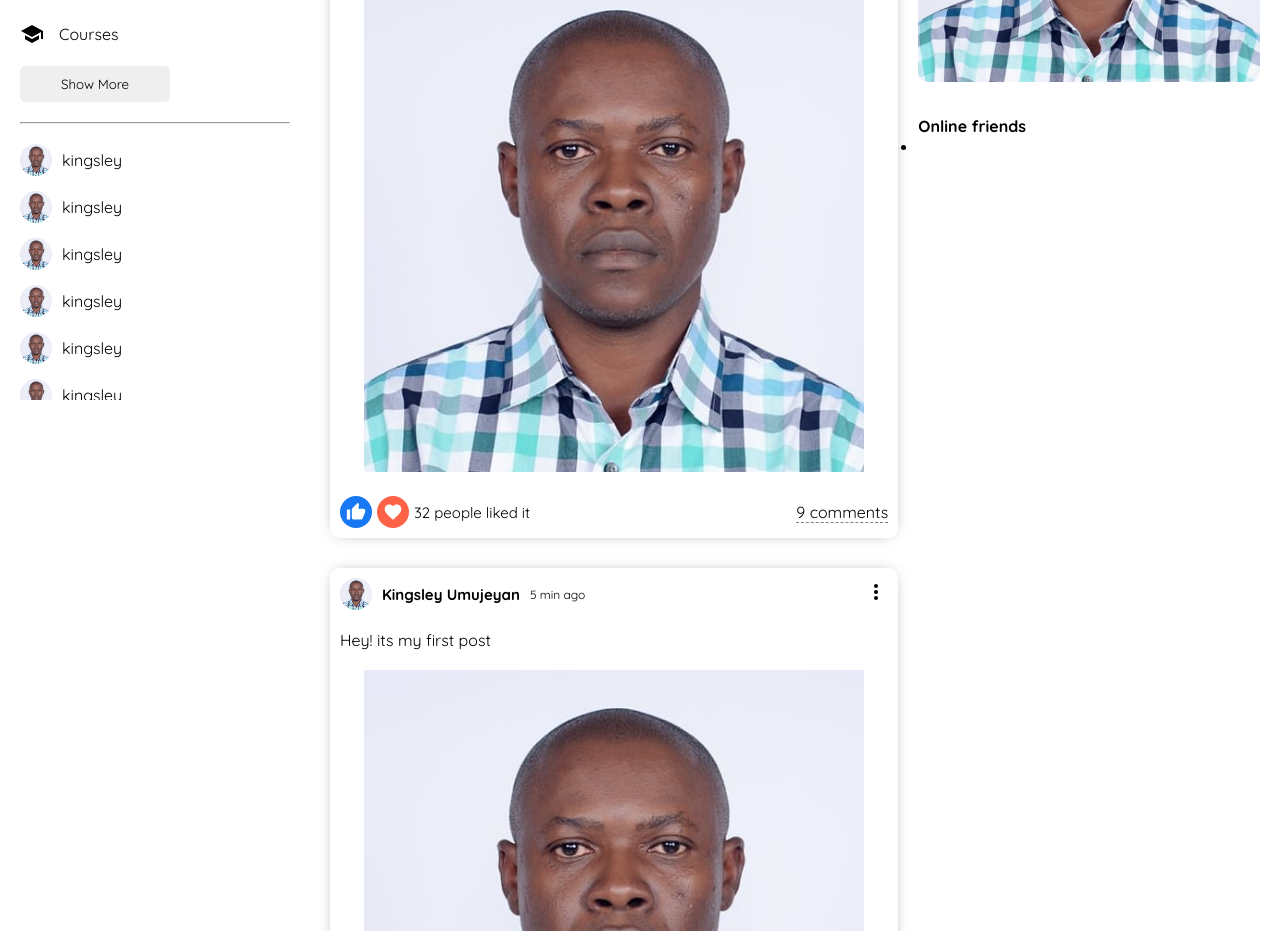
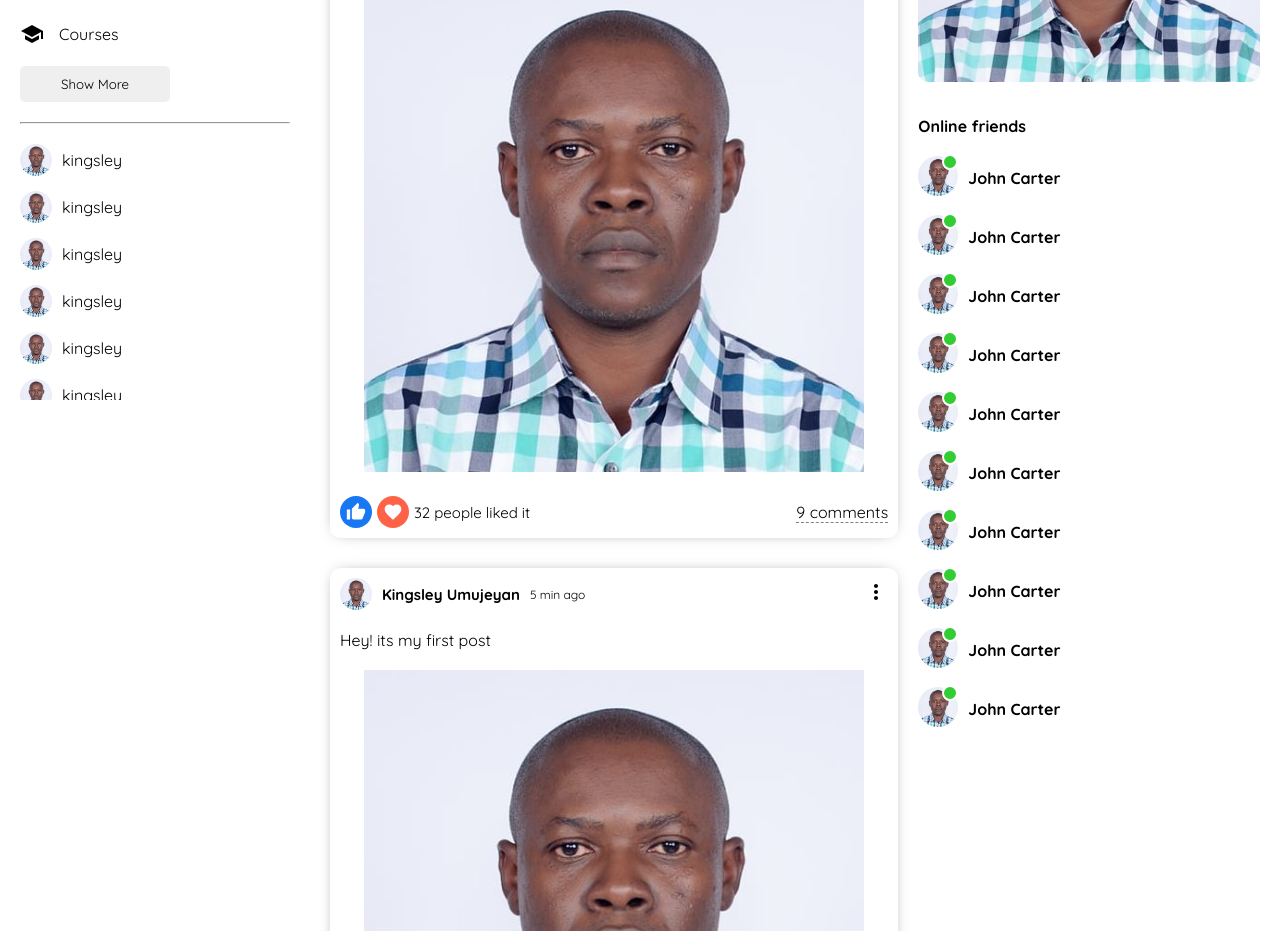
Before and after one commit to kuicpet/social_media_client, a React (Create React App) app: page / in a window 1280 px wide. Shown: the part 400-1331 px from the top of the page. Built offline with nearby package versions, Linux system fonts and the light colour scheme.

Commit message:
ft--ui completed

```diff
--- a/src/components/Rightbar.js
+++ b/src/components/Rightbar.js
@@ -12,14 +12,119 @@ export default function Rightbar() {
             <b>Morenike</b> and <b>4 other friends</b> have a birthday today
           </span>
         </BirthdayContainer>
-        <img src='/assets/kingsley_photo.jpg' alt='' className='rightBarAd' />
-        <h4 className='rightBarTitle'>Online friends</h4>
-        <ul className='friendList'>
-            <li className='friend'>
-                <div className='friendImgContainer'>
-                    <img src='' alt='' />
-                </div>
-            </li>
+        <img src="/assets/kingsley_photo.jpg" alt="" className="rightBarAd" />
+        <h4 className="rightBarTitle">Online friends</h4>
+        <ul className="friendList">
+          <li className="friend">
+            <div className="friendImgContainer">
+              <img
+                src="/assets/kingsley_photo.jpg"
+                alt=""
+                className="friendProfileImg"
+              />
+              <span className="online"></span>
+            </div>
+            <span className='friendUsername'>John Carter</span>
+          </li>
+          <li className="friend">
+            <div className="friendImgContainer">
+              <img
+                src="/assets/kingsley_photo.jpg"
+                alt=""
+                className="friendProfileImg"
+              />
+              <span className="online"></span>
+            </div>
+            <span className='friendUsername'>John Carter</span>
+          </li>
+          <li className="friend">
+            <div className="friendImgContainer">
+              <img
+                src="/assets/kingsley_photo.jpg"
+                alt=""
+                className="friendProfileImg"
+              />
+              <span className="online"></span>
+            </div>
+            <span className='friendUsername'>John Carter</span>
+          </li>
+          <li className="friend">
+            <div className="friendImgContainer">
+              <img
+                src="/assets/kingsley_photo.jpg"
+                alt=""
+                className="friendProfileImg"
+              />
+              <span className="online"></span>
+            </div>
+            <span className='friendUsername'>John Carter</span>
+          </li>
+          <li className="friend">
+            <div className="friendImgContainer">
+              <img
+                src="/assets/kingsley_photo.jpg"
+                alt=""
+                className="friendProfileImg"
+              />
+              <span className="online"></span>
+            </div>
+            <span className='friendUsername'>John Carter</span>
+          </li>
+          <li className="friend">
+            <div className="friendImgContainer">
+              <img
+                src="/assets/kingsley_photo.jpg"
+                alt=""
+                className="friendProfileImg"
+              />
+              <span className="online"></span>
+            </div>
+            <span className='friendUsername'>John Carter</span>
+          </li>
+          <li className="friend">
+            <div className="friendImgContainer">
+              <img
+                src="/assets/kingsley_photo.jpg"
+                alt=""
+                className="friendProfileImg"
+              />
+              <span className="online"></span>
+            </div>
+            <span className='friendUsername'>John Carter</span>
+          </li>
+          <li className="friend">
+            <div className="friendImgContainer">
+              <img
+                src="/assets/kingsley_photo.jpg"
+                alt=""
+                className="friendProfileImg"
+              />
+              <span className="online"></span>
+            </div>
+            <span className='friendUsername'>John Carter</span>
+          </li>
+          <li className="friend">
+            <div className="friendImgContainer">
+              <img
+                src="/assets/kingsley_photo.jpg"
+                alt=""
+                className="friendProfileImg"
+              />
+              <span className="online"></span>
+            </div>
+            <span className='friendUsername'>John Carter</span>
+          </li>
+          <li className="friend">
+            <div className="friendImgContainer">
+              <img
+                src="/assets/kingsley_photo.jpg"
+                alt=""
+                className="friendProfileImg"
+              />
+              <span className="online"></span>
+            </div>
+            <span className='friendUsername'>John Carter</span>
+          </li>
         </ul>
       </RightbarContainer>
     </Wrapper>
@@ -32,9 +137,45 @@ const Wrapper = styled.div`
 const RightbarContainer = styled.div`
   padding: 20px 20px 0 0;
   .rightBarAd {
-      width: 100%;
-      border-radius: 10px;
-      margin: 30px 0;
+    width: 100%;
+    border-radius: 10px;
+    margin: 30px 0;
+  }
+  .rightBarTitle {
+    margin-bottom: 20px;
+  }
+  .friendList {
+    margin: 0;
+    padding: 0;
+    list-style: none;
+  }
+  .friend {
+    display: flex;
+    align-items: center;
+    margin-bottom: 15px;
+    .friendUsername {
+      font-weight: bold;
+    }
+  }
+  .friendImgContainer {
+    margin-right: 10px;
+    position: relative;
+  }
+  .friendProfileImg {
+    width: 40px;
+    height: 40px;
+    border-radius: 50%;
+    object-fit: cover;
+  }
+  .online {
+    width: 12px;
+    height: 12px;
+    border-radius: 50%;
+    background-color: limegreen;
+    position: absolute;
+    top: -2px;
+    right: 0;
+    border: 2px solid white;
   }
 `;
 const BirthdayContainer = styled.div`
```
